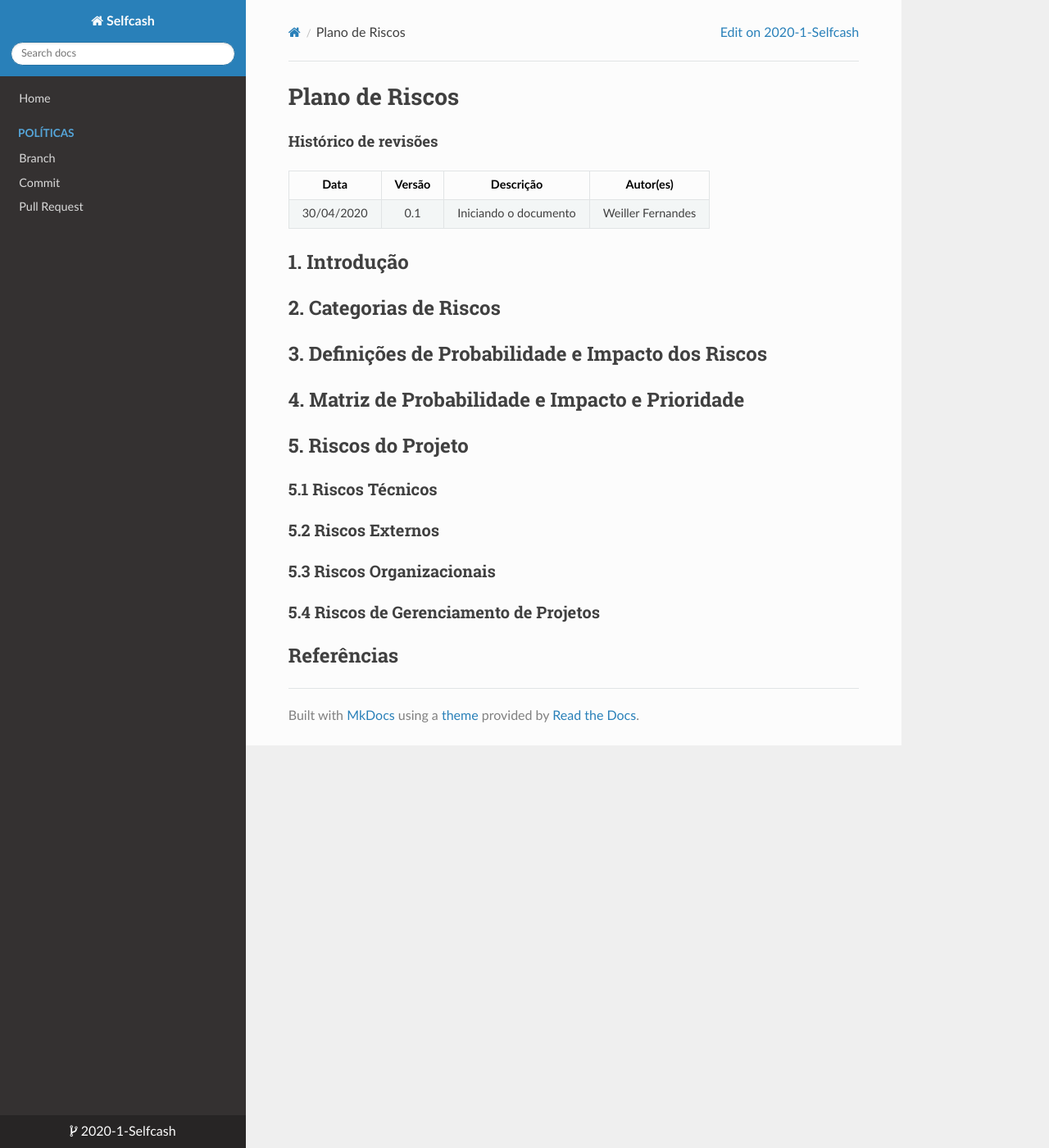
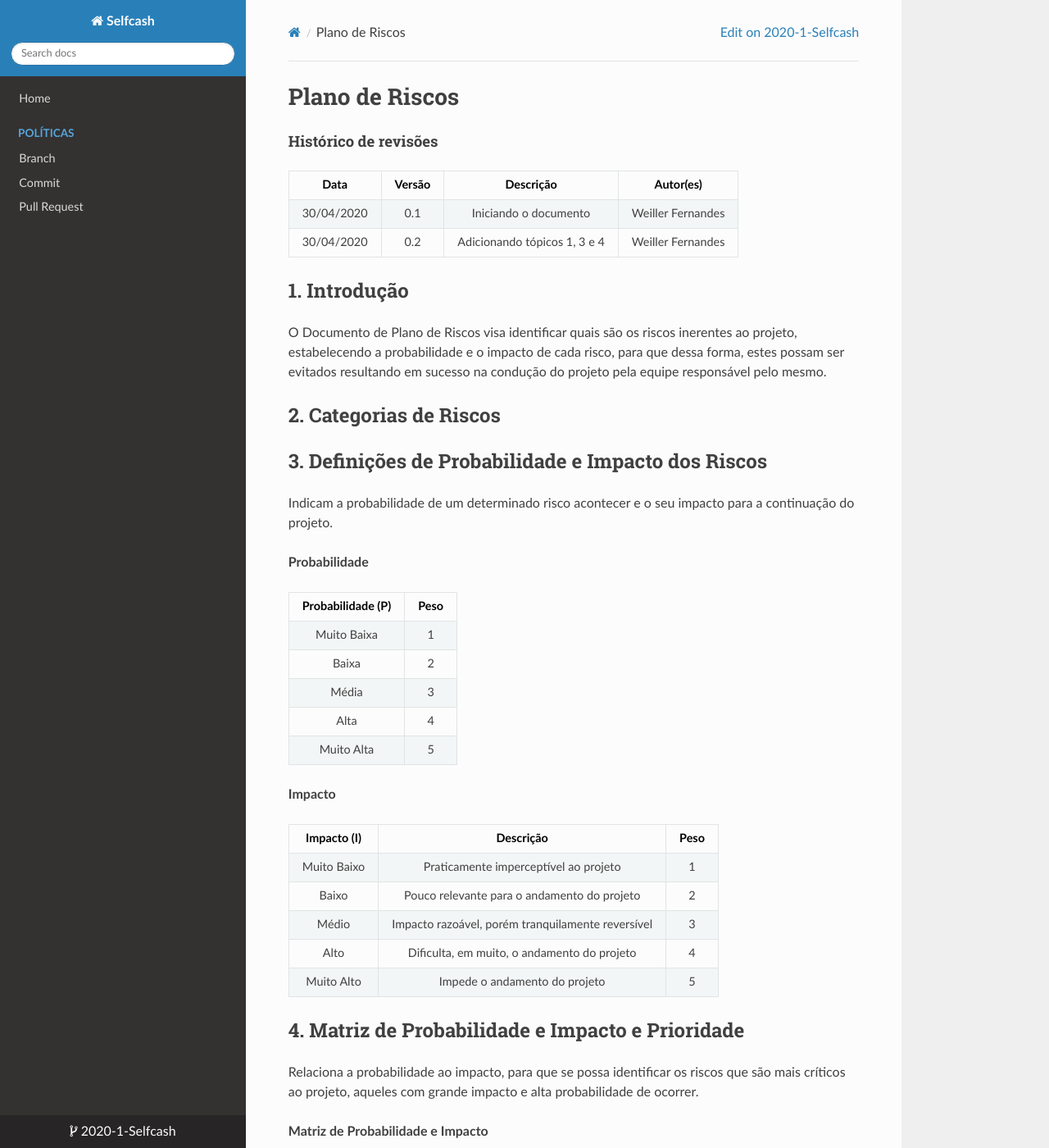
Before and after one commit to 2020-1-Selfcash/Docs, an MkDocs documentation site: the page built from docs/Dinâmica e Seminário II/plano_de_riscos.md, in a window 1280 px wide and 1400 px high. Shown: the whole window at 82% size. Built offline with MkDocs 1.6.1, drawn with Linux system fonts in a browser that asks for light colours; nearby versions of some CDN libraries; some of the changed text lies outside the part shown.

Commit message:
#9 Add topics 1, 3 and 4

```diff
--- a/docs/Dinâmica e Seminário II/plano_de_riscos.md
+++ b/docs/Dinâmica e Seminário II/plano_de_riscos.md
@@ -3,15 +3,62 @@
 #### Histórico de revisões
 |   Data   |  Versão  |        Descrição       |          Autor(es)          |
 |:--------:|:--------:|:----------------------:|:---------------------------:|
-|30/04/2020|   0.1    | Iniciando o documento  |  Weiller Fernandes  |
+|30/04/2020|   0.1    |   Iniciando o documento    |    Weiller Fernandes  |
+|30/04/2020|   0.2    |Adicionando tópicos 1, 3 e 4|    Weiller Fernandes  |
 
 ## 1. Introdução
+
+O Documento de Plano de Riscos visa identificar quais são os riscos inerentes ao projeto, estabelecendo a probabilidade e o impacto de cada risco, para que dessa forma, estes possam ser evitados resultando em sucesso na condução do projeto pela equipe responsável pelo mesmo.
 
 ## 2. Categorias de Riscos
 
 ## 3. Definições de Probabilidade e Impacto dos Riscos
 
+Indicam a probabilidade de um determinado risco acontecer e o seu impacto para a continuação do projeto.
+
+**Probabilidade**
+
+| Probabilidade (P) | Peso |
+|:-----------------:|:----:|
+|    Muito Baixa    |   1  |
+|       Baixa       |   2  |
+|       Média       |   3  |
+|       Alta        |   4  |
+|    Muito Alta     |   5  |
+
+**Impacto**
+
+| Impacto (I) | Descrição | Peso |
+|:-----------:|:-----------------------------------------------:|:---:|
+| Muito Baixo |      Praticamente imperceptível ao projeto      |  1  |
+|    Baixo    |   Pouco relevante para o andamento do projeto   |  2  |
+|    Médio    |Impacto razoável, porém tranquilamente reversível|  3  |
+|    Alto     |   Dificulta, em muito, o andamento do projeto   |  4  |
+| Muito Alto  |          Impede o andamento do projeto          |  5  |
+
 ## 4. Matriz de Probabilidade e Impacto e Prioridade
+
+Relaciona a probabilidade ao impacto, para que se possa identificar os riscos que são mais críticos ao projeto, aqueles com grande impacto e alta probabilidade de ocorrer.
+
+**Matriz de Probabilidade e Impacto**
+
+|    P/I    |Muito Baixo|Baixo|Médio|Alto|Muito Alto|
+|:---------:|:---------:|:---:|:---:|:--:|:--------:|
+|Muito Baixa|    1      |  2  |  3  |  4 |     5    |
+|   Baixa   |    2      |  4  |  6  |  8 |     10   |
+|   Média   |    3      |  6  |  9  | 12 |     15   |
+|   Alta    |    4      |  8  |  12 | 16 |     20   |
+|Muito Alta |    5      |  10 |  15 | 20 |     25   |
+
+**Prioridade**
+
+|Prioridade |Intervalo|
+|:---------:|:-------:|
+|Muito Baixa|   1-5   |
+|   Baixa   |   6-10  |
+|   Média   |   11-15 |
+|   Alta    |   16-20 |
+|Muito Alta |   21-25 |
 
 ## 5. Riscos do Projeto
 
@@ -24,3 +71,5 @@
 ### 5.4 Riscos de Gerenciamento de Projetos
 
 ## Referências
+
+[1] Materiais para Consulta 001. Disponível no moodle da disciplina Desenho e Arquitetura de Software.<br>
```
